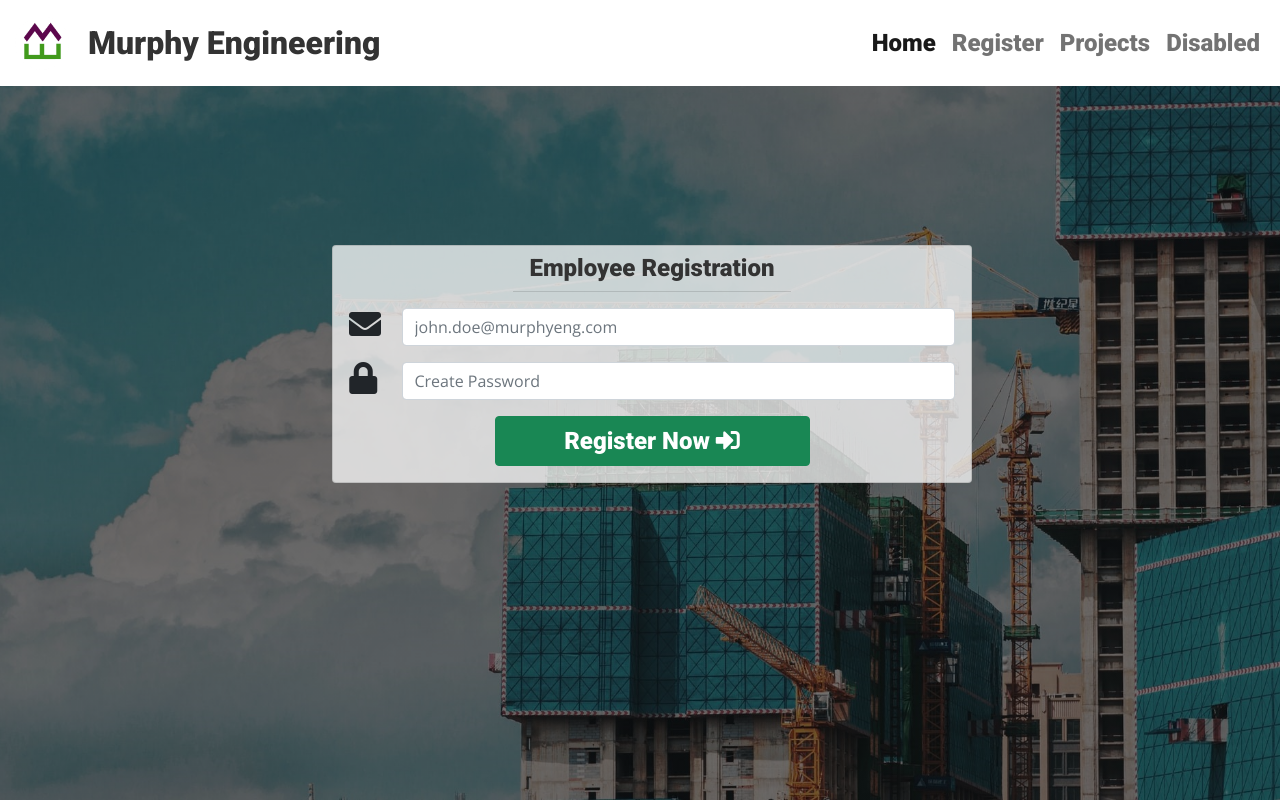
After one commit to Code-Institute-Submissions/Milestone-Project-143, a Flask app: page /register in a window 1280 px wide. The commit adds this page. Run offline with Flask 2, Linux system fonts and the light colour scheme; some libraries are stand-ins or nearby versions.

Commit message:
Initial registration form content and registration page heroimage

```diff
--- a/app.py
+++ b/app.py
@@ -4,6 +4,7 @@ from flask import (
     redirect, request, session, url_for)
 from flask_pymongo import PyMongo
 from bson.objectid import ObjectId
+from werkzeug.security import generate_password_hash, check_password_hash
 if os.path.exists("env.py"):
     import env
 
@@ -26,7 +27,12 @@ def get_projects():
     return render_template("projects.html", projects=projects)
 
 
+@app.route("/register", methods=["GET", "POST"])
+def register():
+    return render_template("register.html")
+
+
 if __name__ == "__main__":
     app.run(host=os.environ.get("IP"),
             port=int(os.environ.get("PORT")),
-            debug=True) ##Change to false below submission
+            debug=True)  ##Change to false below submission
--- a/static/css/style.css
+++ b/static/css/style.css
@@ -34,7 +34,61 @@ body {
     font-size: 1.5rem;
 }
 
-body {
+body, html {
     font-family: 'Open Sans', sans-serif;
     font-size: 16px;
+    margin:0;
+    height:100%
 }
+
+/***Icon Styling***/
+
+.largeicon {
+    font-size: 32px;
+}
+
+/***Header***/
+
+header {
+   height: 60px;
+}
+
+/***Registeration Page***/
+
+.heroimage {
+  background-image: linear-gradient(rgba(0, 0, 0, 0.5), rgba(0, 0, 0, 0.5)), url("../images/cranes_hero.jpg");
+  height: calc(100vh - 60px);
+  background-position: center;
+  background-repeat: no-repeat;
+  background-size: cover;
+  position: relative;
+}
+
+.herooverlay {
+  text-align: center;
+  position: absolute;
+  top: 50%;
+  left: 50%;
+  transform: translate(-50%, -50%);
+  color: white;
+}
+
+.card-header {
+    background-color: rgba(255, 255, 255, 0.0);
+
+}
+
+.overlay {
+    background-color: rgba(255, 255, 255, 0.75);
+}
+
+
+/***Media Queries for Smaller devices***/
+
+@media (max-width: 576px) {
+        .largeicon {
+        font-size: 20px;
+    }
+
+
+}
--- a/templates/base.html
+++ b/templates/base.html
@@ -14,13 +14,13 @@
 </head>
 <body>
 
-    <header>
+    <header class="sticky-top">
         <nav class="navbar navbar-expand-lg navbar-light white">
             <div class="container-fluid">
                 <a class="navbar-brand" href="{{ url_for('get_projects') }}">
                     <img src="{{ url_for('static', filename='images/logo.png')}}" alt="Company Logo" width="60" height="60">
                 </a>
-                <a class="darktext navbar-brand largetext" href="#">Murphy Engineering</a>
+                <a class="darktext navbar-brand largetext d-none d-sm-block" href="#">Murphy Engineering</a>
                 <button class="navbar-toggler" type="button" data-bs-toggle="collapse" data-bs-target="#navbarNav"
                     aria-controls="navbarNav" aria-expanded="false" aria-label="Toggle navigation">
                     <span class="navbar-toggler-icon"></span>
@@ -28,13 +28,13 @@
                 <div class="collapse navbar-collapse justify-content-end darktext mediumtext" id="navbarNav">
                     <ul class="navbar-nav">
                         <li class="nav-item">
-                            <a class="nav-link active" aria-current="page" href="#">Home</a>
+                            <a class="nav-link active" aria-current="page" href="{{ url_for('get_projects') }}">Home</a>
                         </li>
                         <li class="nav-item">
-                            <a class="nav-link" href="#">Features</a>
+                            <a class="nav-link" href="{{ url_for('register')}}">Register</a>
                         </li>
                         <li class="nav-item">
-                            <a class="nav-link" href="#">Pricing</a>
+                            <a class="nav-link" href="{{ url_for('get_projects') }}">Projects</a>
                         </li>
                         <li class="nav-item">
                             <a class="nav-link" href="#" tabindex="-1" aria-disabled="true">Disabled</a>
--- /dev/null
+++ b/templates/register.html
@@ -0,0 +1,44 @@
+{% extends "base.html" %}
+{% block content %}
+
+<div class="container-fluid">
+    <div class="row px-0">
+        <div class="heroimage">
+        <div class="herotext px-0">
+            <form class="card col-10 offset-1 col-md-6 offset-md-3 overlay" method="POST" action="{{ url_for('register') }}" style="position:absolute; top: 25%; z-index: 3;">
+                    <h5 class="card-header darktext mediumtext mx-auto">Employee Registration</h5>
+                    <div class="card-body">
+                        <!--Enter Email Input-->
+                        <div class="mb-3 row">
+                            <div class="col-1 text-center">
+                                <i class="fas fa-envelope align-middle largeicon"></i>
+                            </div>
+                            <div class="col-11">
+                                <input type="email" name="email" class="form-control" id="email" placeholder="john.doe@murphyeng.com">
+                            </div>
+                        </div>
+                        <!--Create Password Input-->
+                        <div class="mb-3 row">
+                            <div class="col-1 text-center">
+                                <i class="fas fa-lock align-middle largeicon"></i>
+                            </div>
+                            <div class="col-11">
+                                <input type="password" name="password" class="form-control" id="password" placeholder="Create Password">
+                            </div>
+                        </div>
+                        <!--Registration Submit Button-->
+                        <div class="row">
+                            <button type="submit" class="btn btn-success col-6 offset-3 mediumtext">
+                                Register Now <i class="fas fa-sign-in-alt"></i>
+                            </button>
+                        </div>
+                    </div>
+            </form>
+        </div>
+        </div>
+
+
+    </div>
+</div>
+
+{% endblock %}
```
Also changed, not shown: static/images/cranes_hero.jpg (added), static/images/tunnel_hero.jpg (added).
